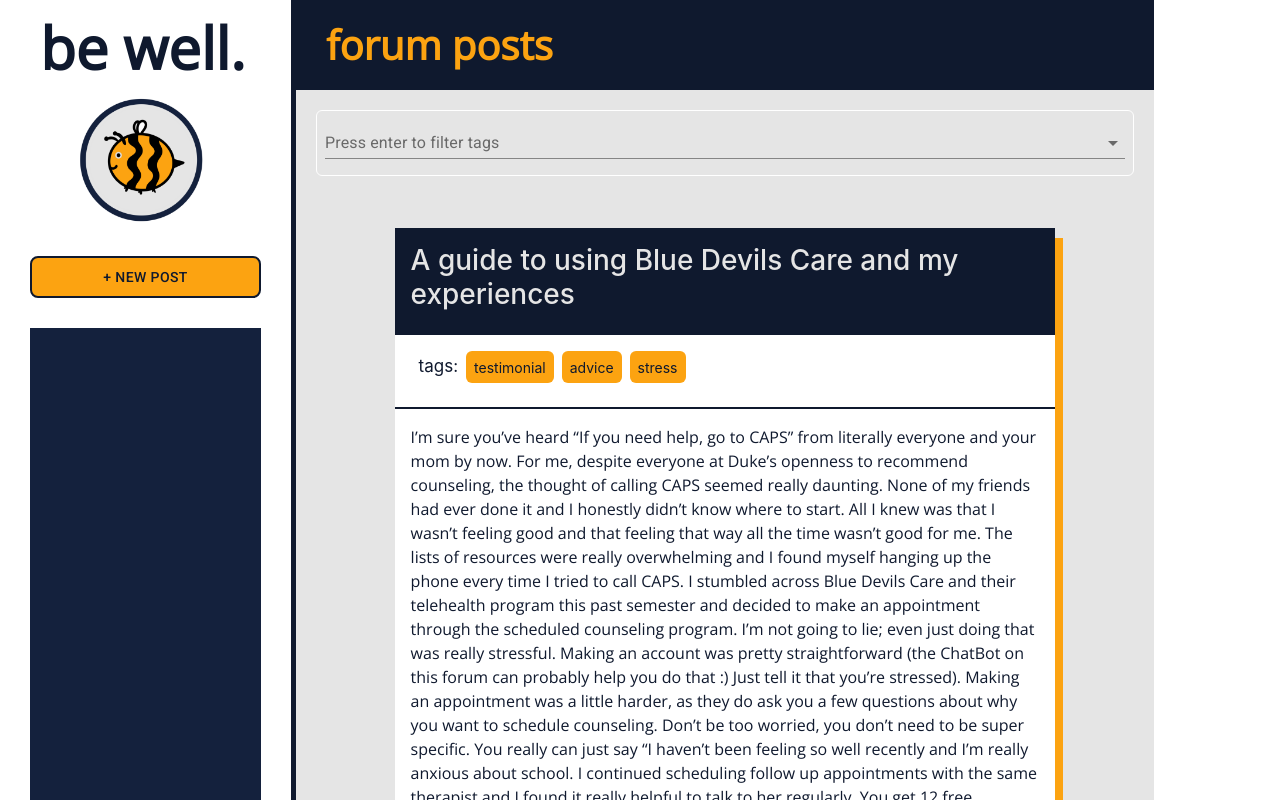
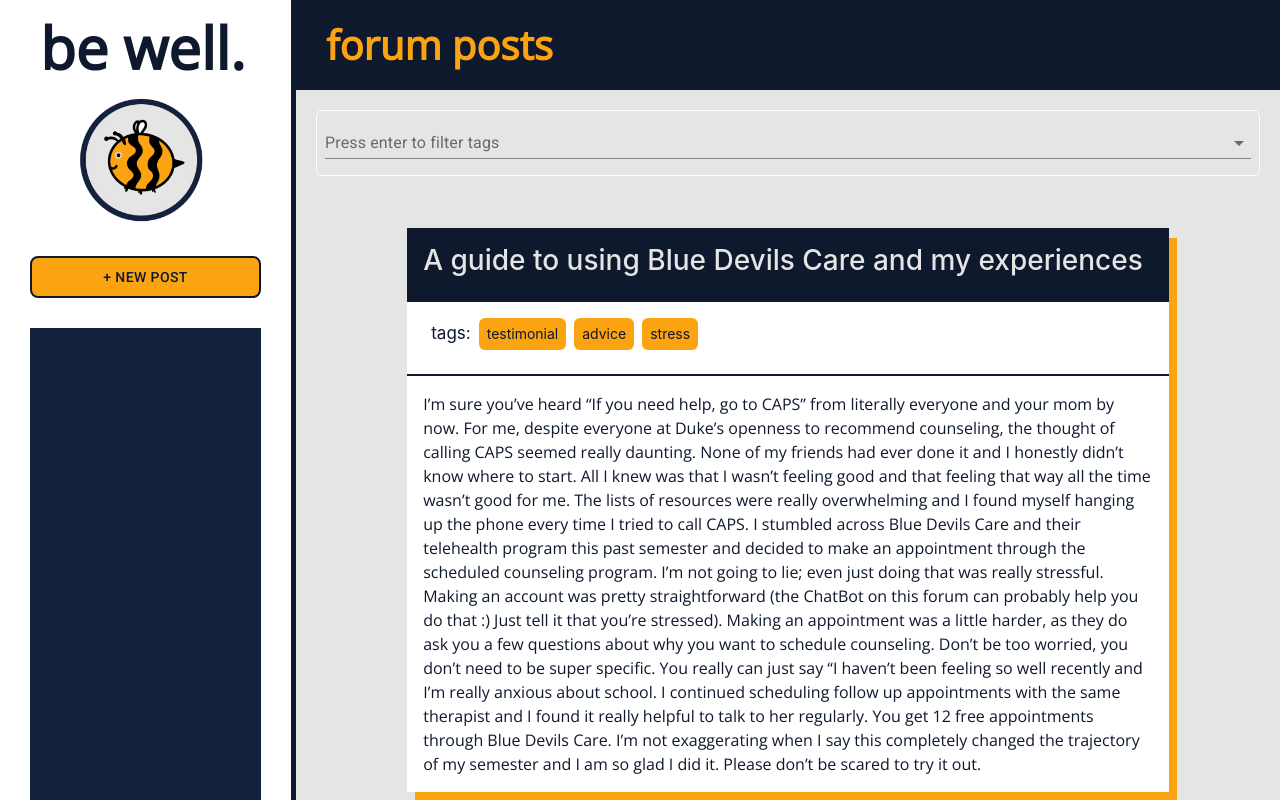
Before and after one commit to ameyasr24/hackdtech, a React (Create React App) app: page / in a window 1280 px wide. Shown: the top 800 px of the page. Built offline with nearby package versions, Linux system fonts and the light colour scheme.

Commit message:
fix width

```diff
--- a/src/components/Home/SearchBar.js
+++ b/src/components/Home/SearchBar.js
@@ -16,9 +16,6 @@
                     clearOnBlur
                     handleHomeEndKeys
                     fullWidth
-                    style={{
-                        width: "100vh",
-                    }}
                     renderInput={(params) =>
                         <TextField {...params}
                             label="Press enter to filter tags"
--- a/src/components/Sidebar/Sidebar.css
+++ b/src/components/Sidebar/Sidebar.css
@@ -1,7 +1,12 @@
 .full-site {
     display: flex;
-	flex-direction: row;
-    width: 100vh;
+    justify-content: space-around;
+}
+
+.full-site-element {
+    display: flex;
+    flex-direction: row;
+    justify-content: space-between;
 }
 
 .side-bar {
@@ -44,7 +49,6 @@
 }
 
 .body {
-    width: auto;
     background-color: #e5e5e5;
 }
 
--- a/src/components/Sidebar/Sidebar.js
+++ b/src/components/Sidebar/Sidebar.js
@@ -2,9 +2,6 @@
 import Button from '@material-ui/core/Button';
 import { withStyles } from '@material-ui/core/styles';
 import "./Sidebar.css";
-import Radio from '@material-ui/core/Radio';
-import RadioGroup from '@material-ui/core/RadioGroup';
-import FormControlLabel from '@material-ui/core/FormControlLabel';
 import Home from "../Home/Home";
 import Form from "../Form/Form";
 import logo from "../../img/logo.png";
@@ -81,13 +78,15 @@
 
   return (
       <div className="full-site">
-        <div className="full-site-element side-bar">
+        <div className="full-site-element">
+        <div className="side-bar">
           <a href="/" onClick={routeChangeHome} className="site-title">be well.</a>
           <img src={logo} className="logo"/>
 
           <StyledButton onClick={routeChangeForm} className="new-post-button" variant="outlined">+ New Post</StyledButton>
           <div className="hidingBlock"></div>
           <div className="colorBlock"></div>
+        </div>
         </div>
         <div className="full-site-element body">
             <Switch>
```
